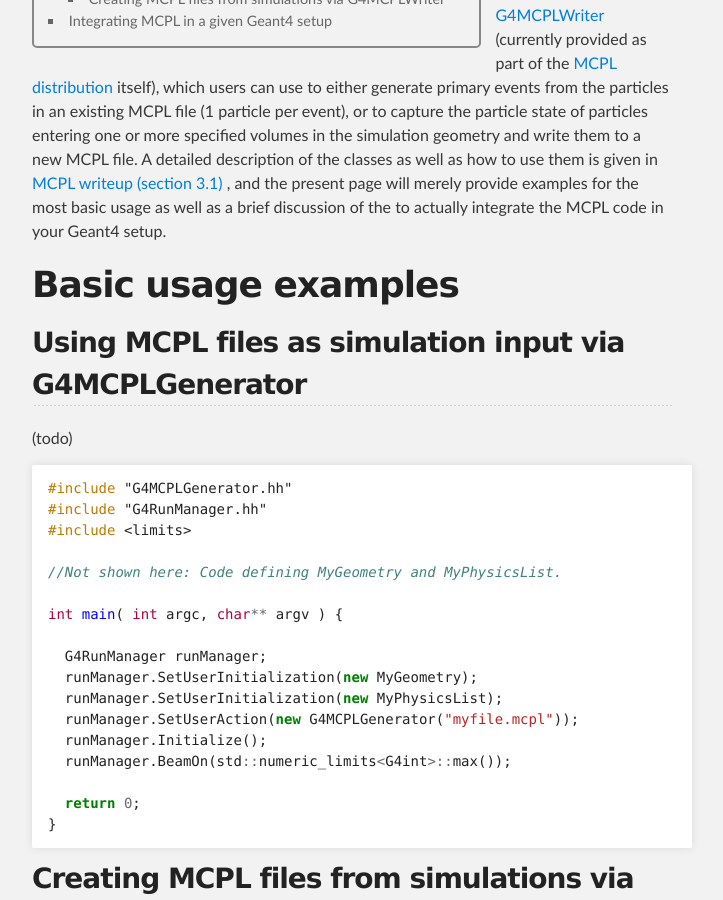
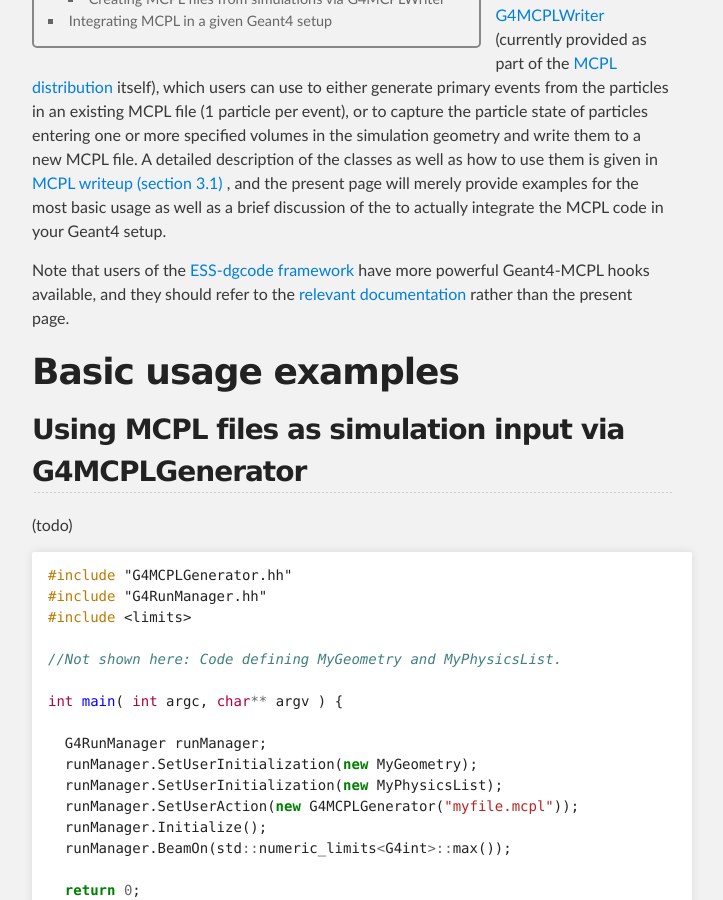
Before and after one commit to mctools/mcpl, a Jekyll site: the page built from hooks_geant4.md, in a window 1280 px wide and 900 px high, scrolled down 461 px. Shown: the whole window, without its empty margins (288-1011 px from the left). Built offline with Jekyll 4.4.1, drawn with Linux system fonts in a browser that asks for light colours.

Commit message:
Update hooks_geant4.md

```diff
--- a/hooks_geant4.md
+++ b/hooks_geant4.md
@@ -8,6 +8,8 @@ weight: 50
 {:toc}
 
 The interface between MCPL and [Geant4](http://geant4.cern.ch/) consists of two classes, [G4MCPLGenerator]({{"/blob/master/src/geant4/G4MCPLGenerator.hh" | prepend: site.github.repository_url }}) and [G4MCPLWriter]({{"/blob/master/src/geant4/G4MCPLWriter.hh" | prepend: site.github.repository_url }}) (currently provided as part of the [MCPL distribution](LOCAL:get) itself), which users can use to either generate primary events from the particles in an existing MCPL file (1 particle per event), or to capture the particle state of particles entering one or more specified volumes in the simulation geometry and write them to a new MCPL file. A detailed description of the classes as well as how to use them is given in {% include linkpaper.html subsection=3.1 %}, and the present page will merely provide examples for the most basic usage as well as a brief discussion of the to actually integrate the MCPL code in your Geant4 setup.
+
+Note that users of the [ESS-dgcode framework](https://confluence.esss.lu.se/x/lgDD) have more powerful Geant4-MCPL hooks available, and they should refer to the [relevant documentation](https://confluence.esss.lu.se/x/xIDcBw) rather than the present page.
 
 # Basic usage examples
 
```
